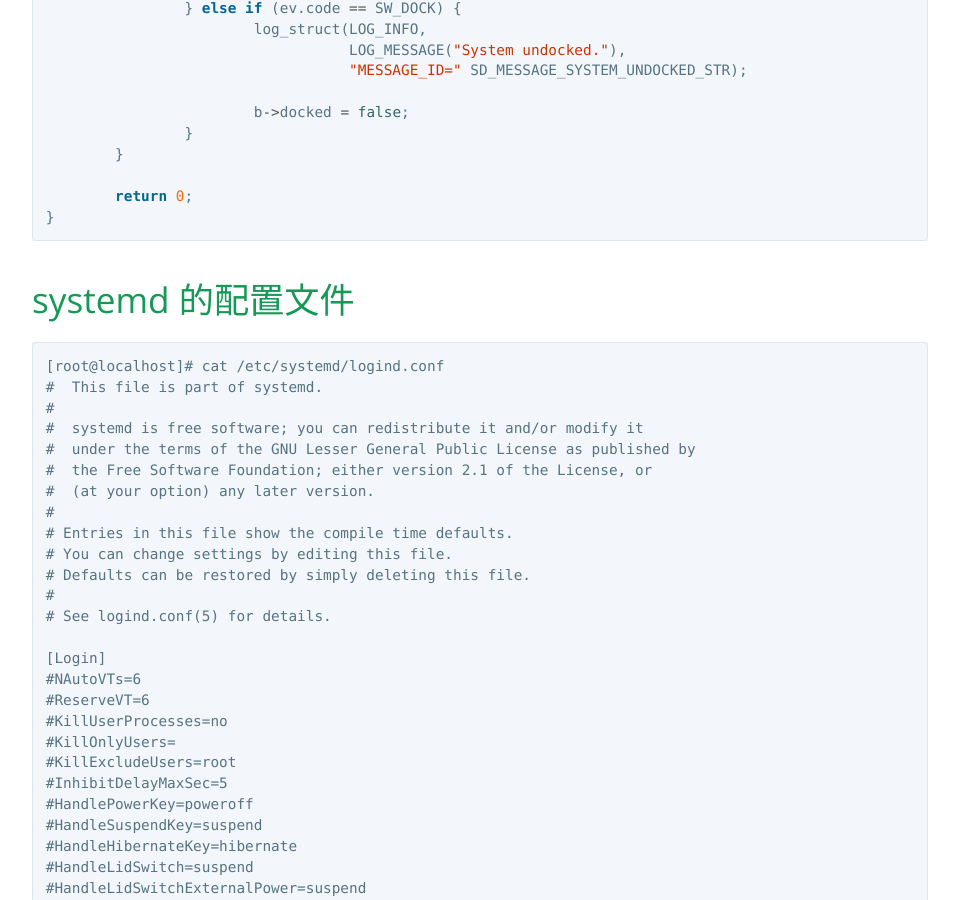
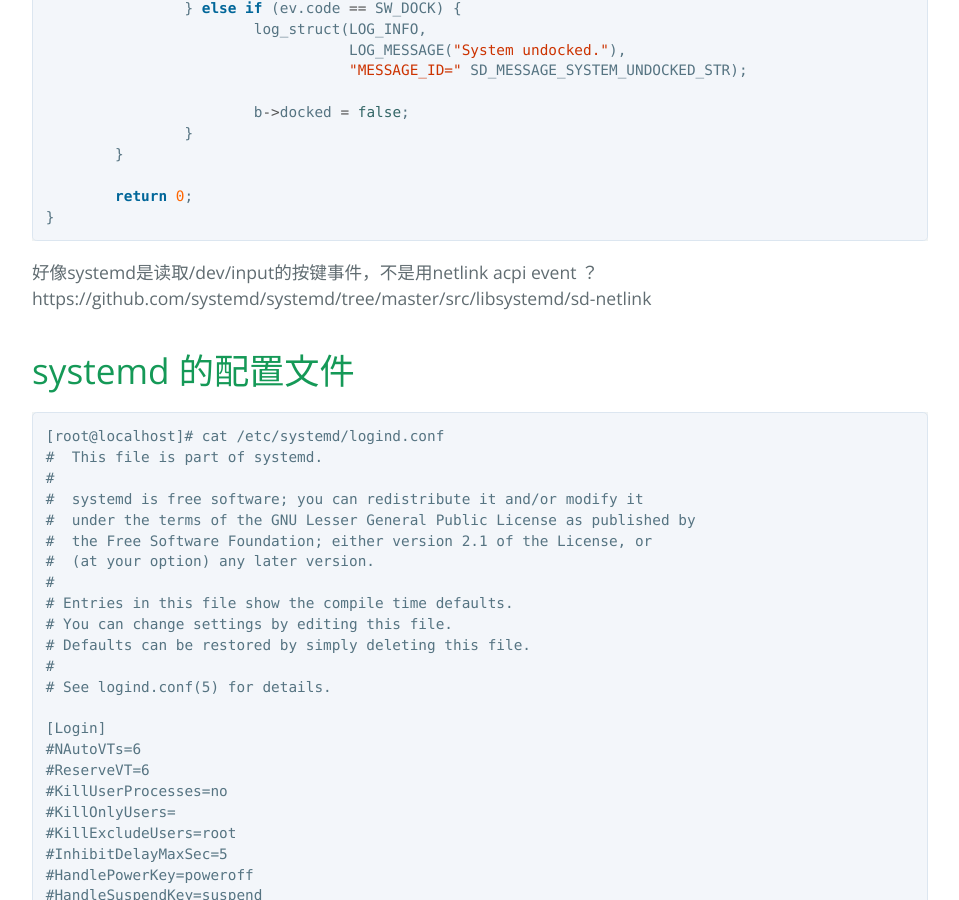
Before and after one commit to gmd20/gmd20.github.io, a Jekyll site: the page built from _posts/2020-04-30-linux内核的关机按钮事件和acpid还有systemd的关机按键处理.markdown, in a window 1280 px wide and 900 px high, scrolled down 4714 px. Shown: the whole window, without its empty margins (160-1119 px from the left). Built offline with Jekyll 4.4.1, drawn with Linux system fonts in a browser that asks for light colours; comment, search, counter and statistics services are not loaded.

Commit message:
Update 2020-04-30-linux内核的关机按钮事件和acpid还有systemd的关机按键处理.markdown

````diff
--- a/_posts/2020-04-30-linux内核的关机按钮事件和acpid还有systemd的关机按键处理.markdown
+++ b/_posts/2020-04-30-linux内核的关机按钮事件和acpid还有systemd的关机按键处理.markdown
@@ -186,6 +186,10 @@ static int button_dispatch(sd_event_source *s, int fd, uint32_t revents, void *u
         return 0;
 }
 ```
+好像systemd是读取/dev/input的按键事件，不是用netlink acpi event ？
+https://github.com/systemd/systemd/tree/master/src/libsystemd/sd-netlink
+
+
 # systemd 的配置文件
 ```text
 [root@localhost]# cat /etc/systemd/logind.conf
````
